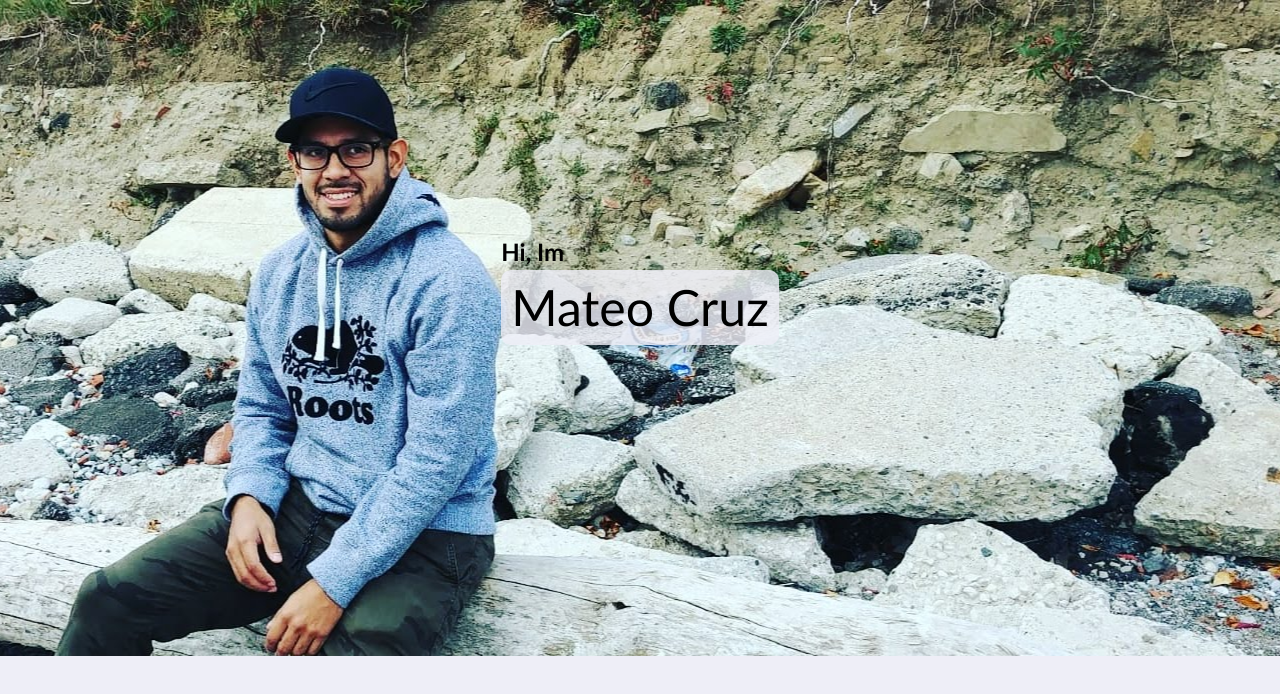
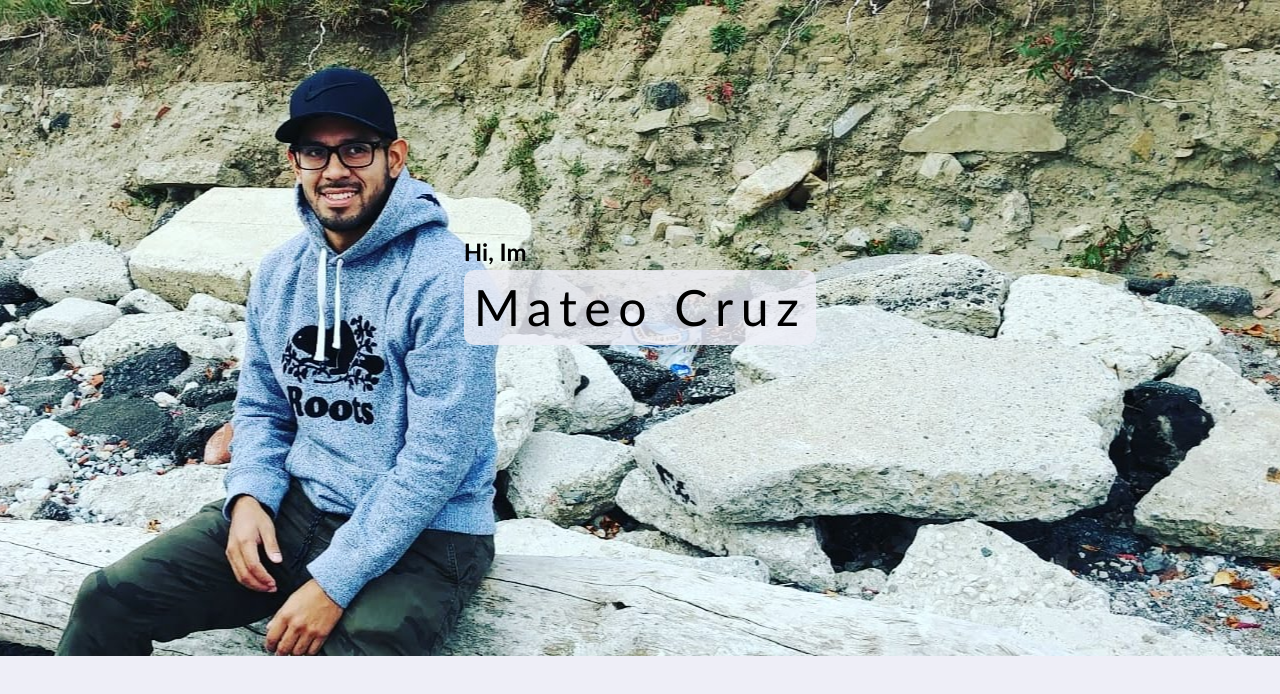
Before and after one commit to cruzma/portfolio, a React (Create React App) app: page / in a window 1280 px wide. Shown: the top 694 px of the page. Built offline with nearby package versions, Linux system fonts and the light colour scheme.

Commit message:
added typing graphic to home page

```diff
--- a/src/index.css
+++ b/src/index.css
@@ -118,6 +118,26 @@
   background-color: rgba(238, 238, 247, 0.815);
   border-radius: 10px;
   padding: 0 10px 0 10px;
+
+  overflow: hidden;  /* Ensures the content is not revealed until the animation */
+  white-space: nowrap; /* Keeps the content on a single line */
+  margin: 0 auto; /* Gives that scrolling effect as the typing happens */
+  letter-spacing: .15em; /* Adjust as needed */
+  animation:
+    typing 3.5s steps(30, end),
+    blink-caret .5s step-end infinite;
+}
+
+/* The typing effect */
+@keyframes typing {
+  from { width: 0 }
+  to { width: 100% }
+}
+
+/* The typewriter cursor effect */
+@keyframes blink-caret {
+  from, to { border-color: transparent }
+  50% { border-color: transparent }
 }
 
 .hero h3{
```
